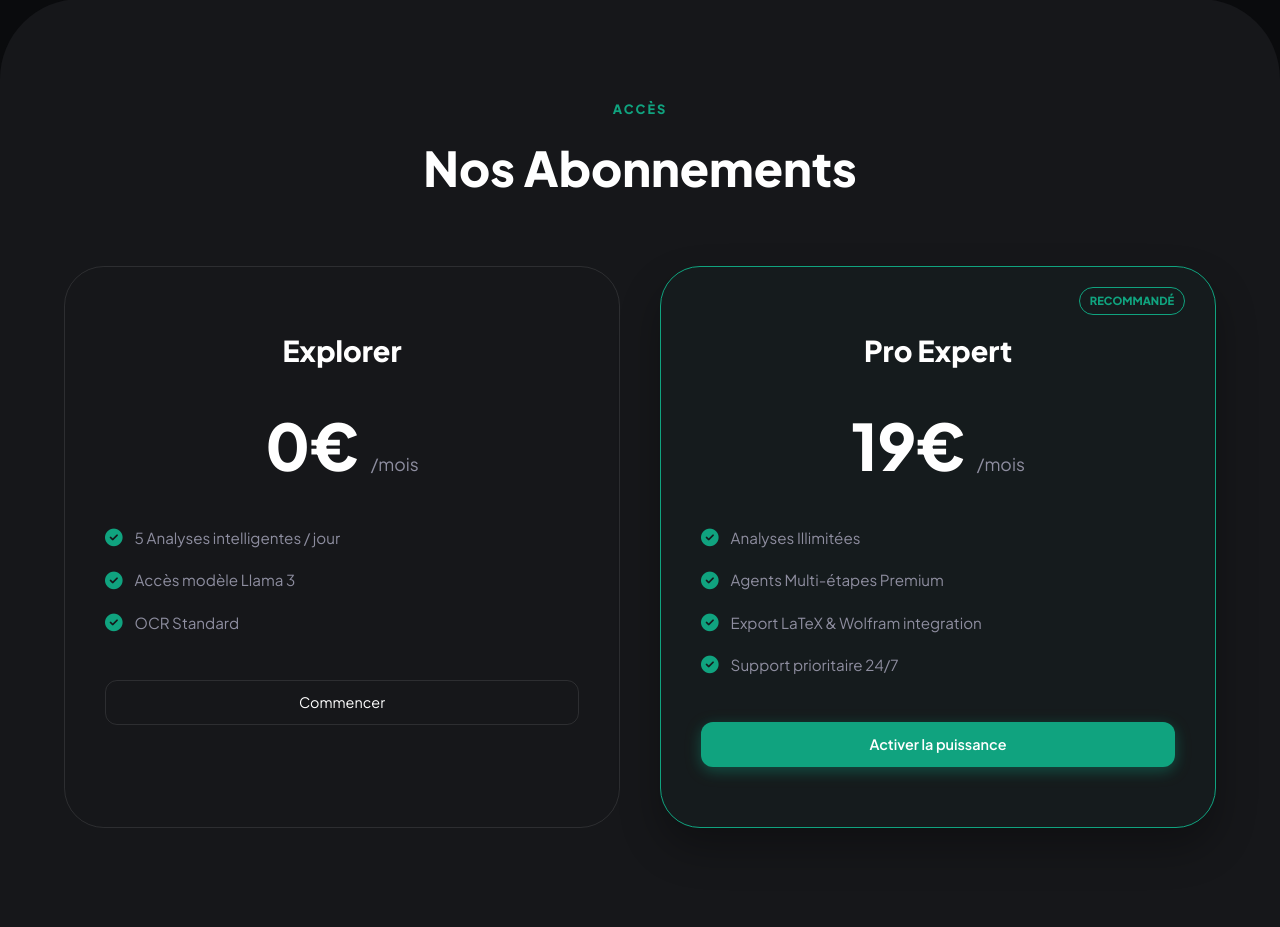
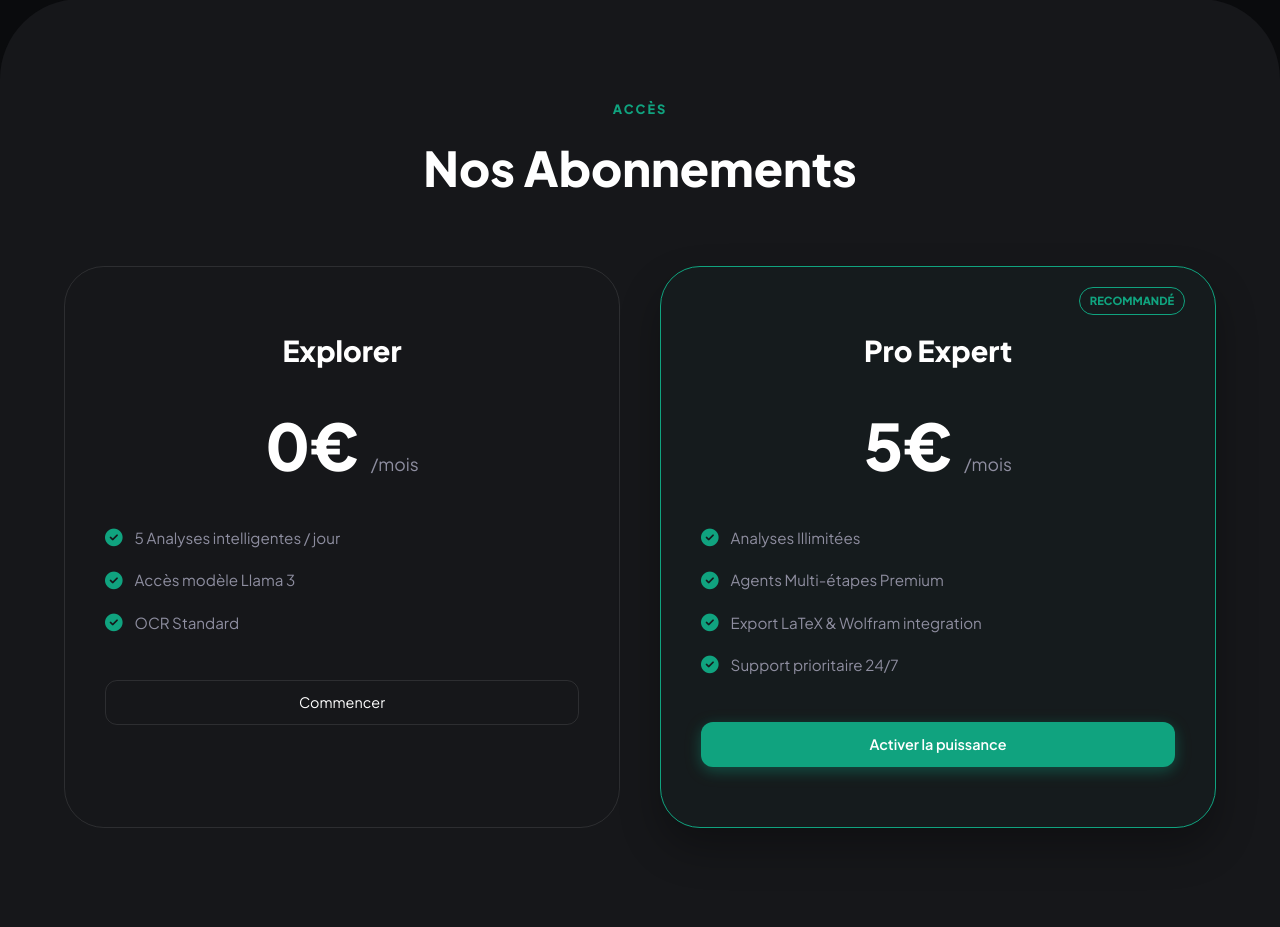
Before and after one commit to Mahdi88BH/Generative-AI-Project, a Django app: page / in a window 1280 px wide. Shown: the part 1839-2766 px from the top of the page. Run offline with Django 5.2, Linux system fonts and the light colour scheme.

```diff
--- a/ExamSolver/templates/index.html
+++ b/ExamSolver/templates/index.html
@@ -279,7 +279,7 @@
                 <div class="price-card pro" data-aos="fade-left">
                     <div style="position: absolute; top: 20px; right: 30px; color: var(--primary); font-size: 0.7rem; font-weight: 800; border: 1px solid var(--primary); padding: 4px 10px; border-radius: 20px;">RECOMMANDÉ</div>
                     <h3>Pro Expert</h3>
-                    <div class="cost">19€ <span>/mois</span></div>
+                    <div class="cost">5€ <span>/mois</span></div>
                     <ul>
                         <li><i class="fa-solid fa-circle-check"></i> Analyses Illimitées</li>
                         <li><i class="fa-solid fa-circle-check"></i> Agents Multi-étapes Premium</li>
```
Also changed, not shown: 4 other files.
